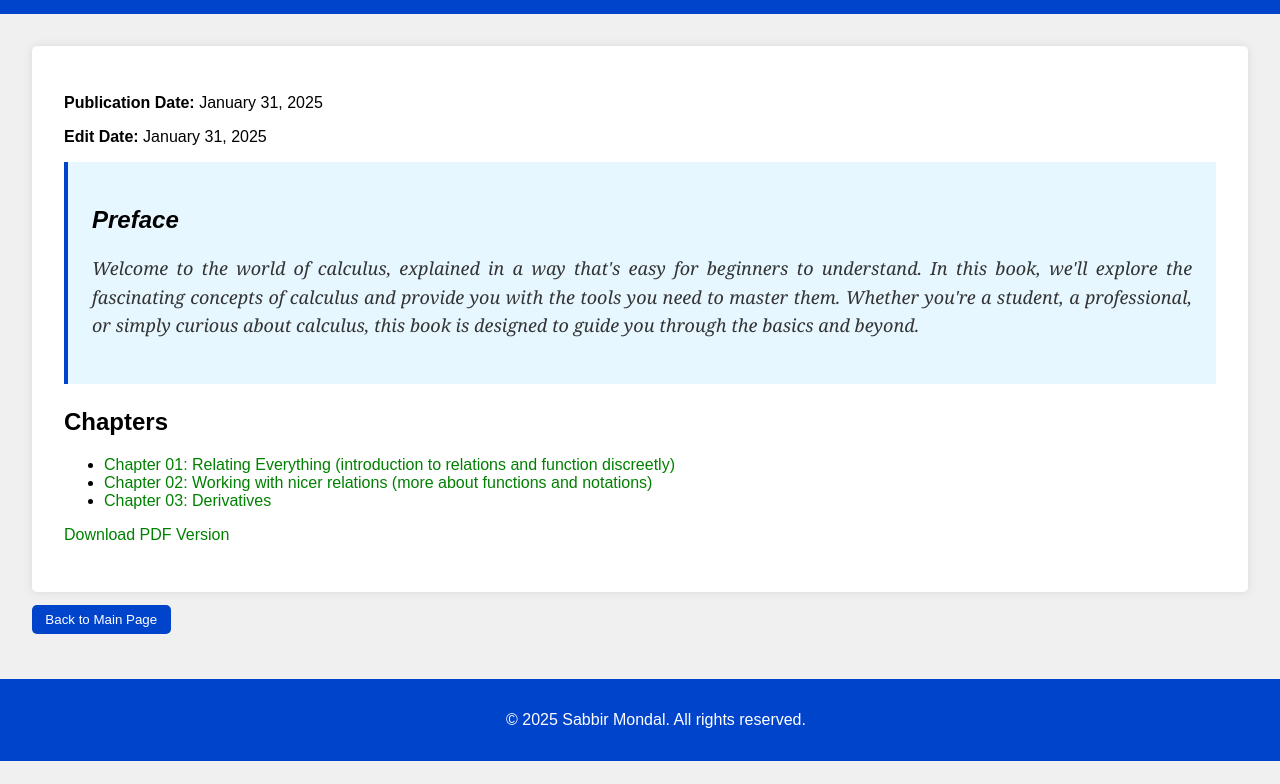
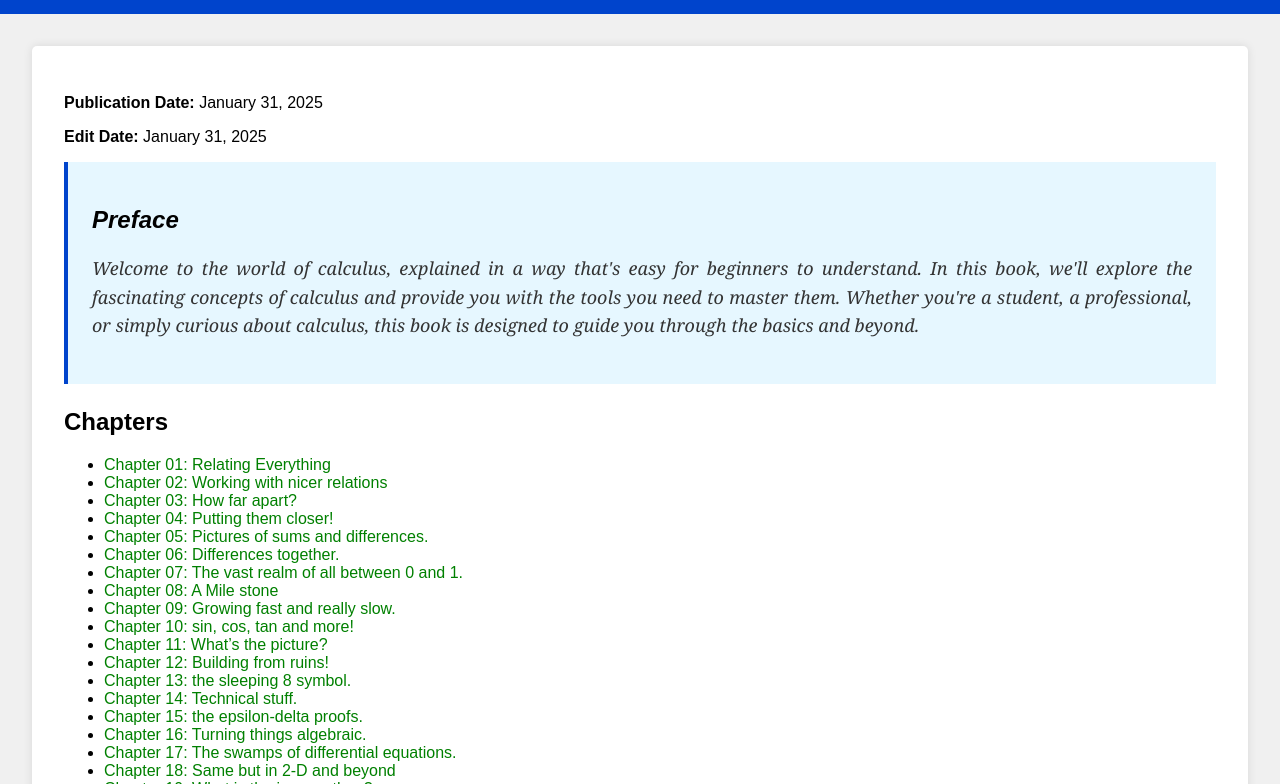
Before and after one commit to Sab1729/mathecian, a plain HTML site: page citwoab/Mainpage.html in a window 1280 px wide. Shown: the part 168-952 px from the top of the page. Before the commit the page ends 929 px from the top, so only its background shows below. Drawn offline with Linux system fonts and the light colour scheme.

Commit message:
fixed and added a few more empty chapters

```diff
--- a/citwoab/Mainpage.html
+++ b/citwoab/Mainpage.html
@@ -27,10 +27,29 @@
             </div>
             <h2>Chapters</h2>
             <ul>
-                <li><a href="Chapter1.html">Chapter 01: Relating Everything (introduction to relations and function discreetly) </a></li>
-                <li><a href="Chapter2.html">Chapter 02: Working with nicer relations (more about functions and notations)</a></li>
-                <li><a href="Chapter3.html">Chapter 03: Derivatives</a></li>
-                <!-- More chapters can be added here -->
+                <li><a href="Chapter1.html">Chapter 01: Relating Everything</a></li>
+                <li><a href="Chapter2.html">Chapter 02: Working with nicer relations</a></li>
+                <li><a href="Chapter3.html">Chapter 03: How far apart?</a></li>
+                <li><a href="Chapter4.html">Chapter 04: Putting them closer!</a></li>
+                <li><a href="Chapter5.html">Chapter 05: Pictures of sums and differences.</a></li>
+                <li><a href="Chapter6.html">Chapter 06: Differences together.</a></li>
+                <li><a href="Chapter7.html">Chapter 07: The vast realm of all between 0 and 1.</a></li>
+                <li><a href="Chapter8.html">Chapter 08: A Mile stone </a></li>
+                <li><a href="Chapter9.html">Chapter 09: Growing fast and really slow.</a></li>
+                <li><a href="Chapter10.html">Chapter 10: sin, cos, tan and more!</a></li>
+                <li><a href="Chapter11.html">Chapter 11: What’s the picture? </a></li>
+                <li><a href="Chapter12.html">Chapter 12: Building from ruins!</a></li>
+                <li><a href="Chapter13.html">Chapter 13: the sleeping 8 symbol.</a></li>
+                <li><a href="Chapter14.html">Chapter 14: Technical stuff.</a></li>
+                <li><a href="Chapter15.html">Chapter 15: the epsilon-delta proofs.</a></li>
+                <li><a href="Chapter16.html">Chapter 16: Turning things algebraic. </a></li>
+                <li><a href="Chapter17.html">Chapter 17: The swamps of differential equations. </a></li>
+                <li><a href="Chapter18.html">Chapter 18: Same but in 2-D and beyond</a></li>
+                <li><a href="Chapter19.html">Chapter 19: What is the inverse then?</a></li>
+                <li><a href="Chapter20.html">Chapter 20: A start from the end :)</a></li>
+                <li><a href="Chapter21.html">Chapter 21: Epiloge</a></li>
+
+                <!-- more chapters here -->
             </ul>
             <p><a href="Calculus12.pdf" download="">Download PDF Version</a></p>
         </section>
```
Also changed, not shown: citwoab/Chapter2.html (+2 -2 lines), citwoab/Chapter3.html (added), 1 other file.
